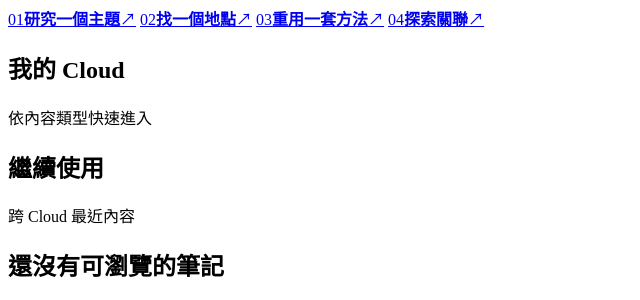
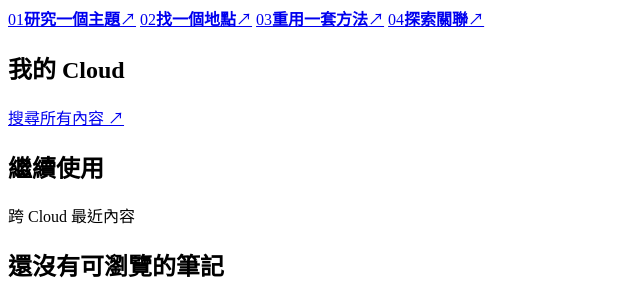
Before and after one commit to kshmr725/line-notion-capture, a Flask app: template brain_portal/templates/portal/home.html in a window 1280 px wide. Shown: the part 4078-4378 px from the top of the page, without its empty margins (0-640 px from the left). Run offline with Flask 3, Linux system fonts and the light colour scheme; the template is opened without the code that fills it, so the values that code supplies are empty.

Commit message:
fix: make cloud gallery search actionable

```diff
--- a/brain_portal/static/portal.css
+++ b/brain_portal/static/portal.css
@@ -71,6 +71,8 @@ button:active, .primary-action:active { transform: translateY(1px) scale(.99); }
 .section-head { display: flex; align-items: baseline; justify-content: space-between; gap: 12px; margin-bottom: 12px; }
 .section-head h2, .workspace-section h2, .food-panel h2, .ai-guide h2 { margin: 0; font-family: var(--display); font-size: 1.18rem; letter-spacing: -.03em; }
 .section-head span { color: var(--portal-muted); font-size: .78rem; }
+.section-action { display: inline-flex; align-items: center; gap: 5px; min-height: 32px; color: var(--portal-blue); font-size: .78rem; font-weight: 750; }
+.section-action:hover { color: var(--portal-ink); text-decoration: underline; text-underline-offset: 3px; }
 
 .intent-links { display: grid; grid-template-columns: repeat(4, minmax(0, 1fr)); gap: 10px; margin-top: 28px; }
 .intent-link { display: flex; flex-direction: column; align-items: flex-start; justify-content: space-between; min-height: 92px; padding: 12px 14px; border: 1px solid var(--portal-line); border-radius: 13px; background: var(--portal-paper); color: var(--portal-ink); font-size: .86rem; transition: border-color .18s ease, background-color .18s ease, transform .18s ease, box-shadow .18s ease; }
--- a/brain_portal/templates/portal/home.html
+++ b/brain_portal/templates/portal/home.html
@@ -12,7 +12,7 @@
     </nav>
   </section>
   <section id="cloud-gallery" class="workspace-section" aria-labelledby="cloud-title">
-    <div class="section-head"><h2 id="cloud-title">我的 Cloud</h2><span>依內容類型快速進入</span></div>
+    <div class="section-head"><h2 id="cloud-title">我的 Cloud</h2><a class="section-action" href="{{ url_for('portal.search') }}">搜尋所有內容 <span aria-hidden="true">↗</span></a></div>
     <div class="cloud-tile-grid">
       {% for cloud in clouds %}
       <a class="cloud-card" data-cloud-key="{{ cloud.key }}" href="{{ cloud.url }}">
```
Also changed, not shown: tests/portal/test_web.py (+10 -0 lines).
